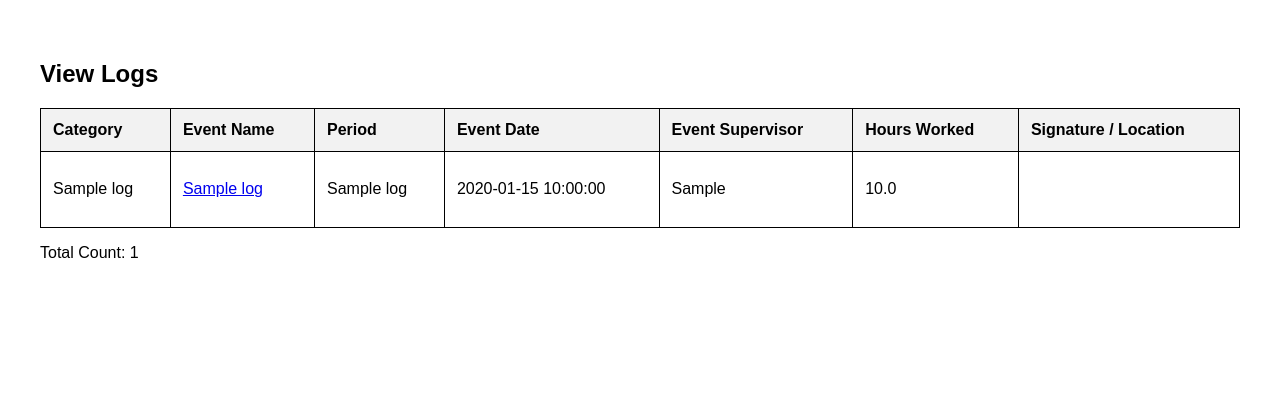
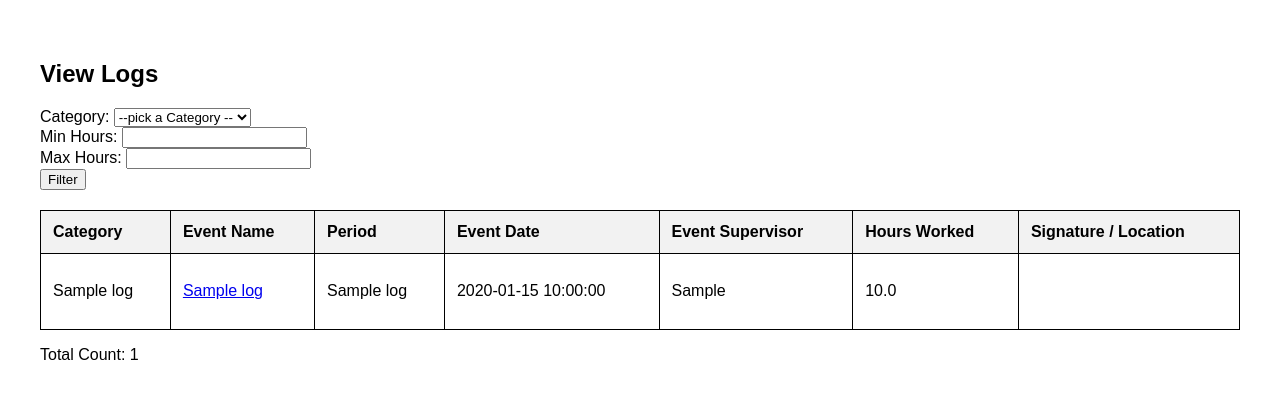
Before and after one commit to zshaiyen/NHS-App, a Flask app: template templates/viewlogs.html in a window 1280 px wide. Shown: the part 98-497 px from the top of the page. Run offline with Flask 3, Linux system fonts and the light colour scheme; the template is opened without the code that fills it: most values are stand-ins (such as "Sample title", 1, 10 or a date in 2020).

Commit message:
Added filtering to View Logs page

```diff
--- a/app.py
+++ b/app.py
@@ -176,7 +176,7 @@ def loghours(category_name):
 #
 # View Verification Log
 #
-@app.route("/viewlogs")
+@app.route("/viewlogs", methods=['GET', 'POST'])
 def viewlogs():
     if not app_lib.is_logged_in(session):
         return redirect(url_for('login'))
@@ -184,14 +184,38 @@ def viewlogs():
     if not app_lib.is_profile_complete(session):
         return redirect(url_for('profile'))
 
-    ## Should only show logs for current academic year by default
+    category = min_hours = max_hours = None
 
-    total_count, verification_log_rv = app_lib.get_verification_logs(session['organization_id'], session['user_email'])
+    if request.method == 'POST':
+        category = request.form.get('filter_category', default=None, type=str)
+        min_hours = request.form.get('min_hours', default=None, type=int)
+        max_hours = request.form.get('max_hours', default=None, type=int)
 
-    ## Use total_count to determine how many pages to display in page navbar
+        if category == '':
+            category = None
 
-    return render_template("viewlogs.html", logs=verification_log_rv, total_count=total_count)
+    total_count, verification_log_rv = app_lib.get_verification_logs(
+        session['organization_id'], session['user_email'],
+        category=category, min_hours=min_hours, max_hours=max_hours
+    )
 
+    # Get user class year name (Freshman, Sophomore, Junior, Senior)
+    class_year_name = app_lib.get_user_class_year_name(session['organization_id'], session['user_email'])
+
+    # Use class_year_name to construct column name: Sophomore_visible_flag, Junior_visible_flag, etc.
+    category_rv = app_lib.get_available_categories(session['organization_id'], class_year_name)
+
+    if category_rv is None:
+        return "Unable to determine available categories"
+
+    return render_template("viewlogs.html",
+                           logs=verification_log_rv,
+                           total_count=total_count,
+                           filter_category=category,
+                           filter_minhours=min_hours,
+                           filter_maxhours=max_hours,
+                           category_list=category_rv
+                           )
 
 #
 # User Profile
--- a/templates/bootstrap_things.html
+++ b/templates/bootstrap_things.html
@@ -9,6 +9,11 @@
   <script src="https://cdn.jsdelivr.net/npm/bootstrap@5.3.3/dist/js/bootstrap.bundle.min.js"></script>
 </head>
 <body>
+    <select>
+      <option name="1" value="1">Hello</option>
+      <option name="1" value="1" selected>Hello 2</option>
+
+    </select>
     <div class="row">
       <div class="col-sm-3 p-3 bg-danger text-white">.col</div>
       <div class="col-sm-3 p-3 bg-dark text-white">Example abbr <abbr title="Explanation of this stuff is pretty long. Let's see how it renders">This is it</abbr></div>
--- a/templates/viewlogs.html
+++ b/templates/viewlogs.html
@@ -30,6 +30,26 @@ th {
 
 <div class="container">
   <h2>View Logs</h2>
+  <form method="POST" action="{{ url_for('viewlogs') }}">
+    <div>
+      <label for="category">Category:</label>
+      <select name="filter_category" id="filter_category">
+        <option selected value>--pick a Category --</option>
+        {% for cat in category_list %}
+        <option value="{{ cat['name'] }}" {% if cat['name']==filter_category %} selected {% endif %}>{{ cat['name'] }}</option>
+        {% endfor %}
+      </select>
+    </div>
+    <div>
+        <label for="min_hours">Min Hours:</label>
+        <input type="number" id="min_hours" name="min_hours" {% if filter_minhours %}value="{{filter_minhours}}"{% endif %}>
+    </div>
+    <div>
+        <label for="max_hours">Max Hours:</label>
+        <input type="number" id="max_hours" name="max_hours" {% if filter_maxhours %}value="{{ filter_maxhours }}"{% endif %}>
+    </div>
+    <button type="submit">Filter</button>
+</form>
   <table>
     <tr>
       <th>Category</th>
```
Also changed, not shown: app_lib.py (+35 -39 lines).
